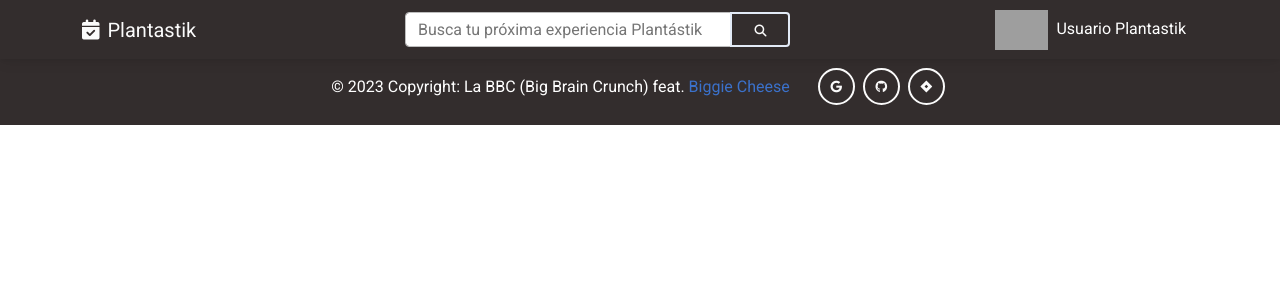
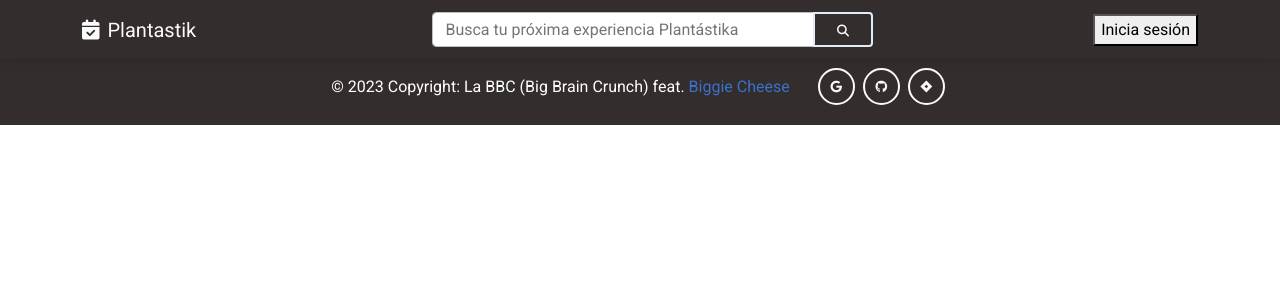
Before and after one commit to CarlCarlsonM/plantastik, a React (Create React App) app in the folder frontend/: page /main-page in a window 1280 px wide. Shown: the top 300 px of the page. Built offline with nearby package versions, Linux system fonts and the light colour scheme; grey boxes are pictures that could not be loaded.

Commit message:
LOGIN funcionando
Ahora el sistema no te pide volverte a loguear cada vez que vas al inicio de la pagina.l Ademas, ahora el header y el fotter son componentes para mas orden

```diff
--- a/frontend/src/App.js
+++ b/frontend/src/App.js
@@ -3,17 +3,7 @@ import React, { useState } from "react";
 import { Routes, Route, Link } from "react-router-dom";
 import {
   MDBContainer,
-  MDBNavbar,
-  MDBNavbarBrand,
-  MDBNavbarToggler,
-  MDBIcon,
-  MDBNavbarNav,
-  MDBCollapse,
-  MDBInputGroup,
-  MDBBtn,
-  MDBFooter,
-  MDBRow,
-  MDBCol,
+
 } from "mdb-react-ui-kit";
 import Login from "./components/login.component";
 import Register from "./components/register.component"
@@ -22,58 +12,36 @@ import CreatePlan from "./components/create-plan.component";
 import MyInterestedPlans from "./components/my-interested-plans.component";
 import MyPlans from "./components/my-plans.component";
 import UpdatePersonalData from "./components/create-plan.component";
+import { AuthProvider } from "./Contexts/AuthContext";
+import { useAuth } from "./Contexts/AuthContext";
+import MainPage from "./components/main-page.component";
+import Header from "./components/header.component";
+import Footer from "./components/footer.component";
+
+
 
 function App() {
   const [showBasic, setShowBasic] = useState(false);
 
+
+
+
   return (
+
     <>
-      <MDBNavbar bgColor="dark" expand="lg" fixed="top">
-        <MDBContainer>
-          <MDBNavbarBrand>
-            <Link to={"/"} className="text-light">
-              <MDBIcon fas icon="calendar-check" className="me-2" />
-              Plantastik
-            </Link>
-          </MDBNavbarBrand>
-          <MDBNavbarToggler
-            aria-controls="navbarSupportedContent"
-            aria-expanded="false"
-            aria-label="Toggle navigation"
-            className="text-light ml-auto"
-            onClick={() => setShowBasic(!showBasic)}
-          >
-            <MDBIcon icon="bars" fas />
-          </MDBNavbarToggler>
-          <MDBCollapse navbar show={showBasic}>
-            <MDBNavbarNav className="mr-auto mb-2 mb-lg-0 justify-content-center">
-              <MDBInputGroup tag="form" className="d-flex w-50 mt-3 mb-3">
-                <input
-                  className="form-control"
-                  placeholder="Busca tu próxima experiencia Plantástika"
-                  aria-label="Search"
-                  type="Search"
-                />
-                <MDBBtn outline className="text-light" color="secondary">
-                  <MDBIcon icon="search" />
-                </MDBBtn>
-              </MDBInputGroup>
-            </MDBNavbarNav>
-          </MDBCollapse>
-          <MDBContainer className="ms-auto user-info-navbar-container text-white">
-            <img
-              src="https://icon-library.com/images/generic-user-icon/generic-user-icon-13.jpg"
-              alt="The user"
-              className="generic-user-img me-2"
-            ></img>
-            <span>Usuario Plantastik</span>
-          </MDBContainer>
-        </MDBContainer>
-      </MDBNavbar>
+    <AuthProvider>
+
+      <Header> </Header>
 
       <MDBContainer fluid className="pt-5">
         <Routes>
-          <Route exact path="/" element={<Login />} />
+          <Route exact path="/" element={<MainPage />} />
+
+          <Route
+            exact
+            path="/login"
+            element={<Login />}
+          />
           <Route
             exact
             path="/register"
@@ -104,59 +72,19 @@ function App() {
             path="/update-personal-data"
             element={<UpdatePersonalData />}
           />
+
+          <Route
+            exact
+            path="/main-page"
+            element={<MainPage />}
+          />
         </Routes>
       </MDBContainer>
 
-      <MDBFooter
-        bgColor="dark"
-        className="text-center text-white ms-0 me-0 mb-0"
-      >
-        <MDBContainer className="p-3">
-          <MDBRow className="d-flex justify-content-center align-items-center">
-            <MDBCol size="auto">
-              <span>
-                &copy; {new Date().getFullYear()} Copyright:
-                {" La BBC (Big Brain Crunch) feat.  "}
-                <a href="https://loraxian.fandom.com/wiki/Biggie_Cheese">
-                  Biggie Cheese
-                </a>
-              </span>
-            </MDBCol>
-            <MDBCol size="auto">
-              <MDBBtn
-                outline
-                color="light"
-                floating
-                className="m-1"
-                href="https://drive.google.com/drive/folders/1-DSRks1KPTEKJU1S46UPby-bZaXlEhu_"
-                role="button"
-              >
-                <MDBIcon fab icon="google" />
-              </MDBBtn>
-              <MDBBtn
-                outline
-                color="light"
-                floating
-                className="m-1"
-                href="https://github.com/CarlCarlsonM/plantastik"
-                role="button"
-              >
-                <MDBIcon fab icon="github" />
-              </MDBBtn>
-              <MDBBtn
-                outline
-                color="light"
-                floating
-                className="m-1"
-                href="https://camurcioa.atlassian.net/jira/software/projects/PLAN/boards/1"
-                role="button"
-              >
-                <MDBIcon fab icon="jira" />
-              </MDBBtn>
-            </MDBCol>
-          </MDBRow>
-        </MDBContainer>
-      </MDBFooter>
+      <Footer></Footer>
+
+
+    </AuthProvider>
     </>
   );
 }
--- /dev/null
+++ b/frontend/src/Contexts/AuthContext.js
@@ -0,0 +1,28 @@
+import React, {useState, useContext} from 'react'
+
+const AuthContext = React.createContext();
+
+export function useAuth(){
+
+    return useContext(AuthContext);
+}
+
+export function AuthProvider(props){
+
+    const [authUser, setAuthUser] = useState(null);
+    const [isLoggedIn, setIsLoggedIn] = useState(false)
+
+
+
+    const value = {
+        authUser,
+        setAuthUser,
+        isLoggedIn,
+        setIsLoggedIn
+    }
+
+    return(
+        <AuthContext.Provider value = {value}> {props.children} </AuthContext.Provider>
+    )
+
+}
--- /dev/null
+++ b/frontend/src/components/footer.component.js
@@ -0,0 +1,77 @@
+import "../styles/shared-styles.css";
+import React, { useState } from "react";
+import { Routes, Route, Link } from "react-router-dom";
+import {
+  MDBContainer,
+  MDBIcon,
+  MDBBtn,
+  MDBFooter,
+  MDBRow,
+  MDBCol,
+} from "mdb-react-ui-kit";
+
+
+
+
+
+
+
+export default function Footer() {
+
+  return (
+
+    <>
+      <MDBFooter
+        bgColor="dark"
+        className="text-center text-white ms-0 me-0 mb-0"
+      >
+        <MDBContainer className="p-3">
+          <MDBRow className="d-flex justify-content-center align-items-center">
+            <MDBCol size="auto">
+              <span>
+                &copy; {new Date().getFullYear()} Copyright:
+                {" La BBC (Big Brain Crunch) feat.  "}
+                <a href="https://loraxian.fandom.com/wiki/Biggie_Cheese">
+                  Biggie Cheese
+                </a>
+              </span>
+            </MDBCol>
+            <MDBCol size="auto">
+              <MDBBtn
+                outline
+                color="light"
+                floating
+                className="m-1"
+                href="https://drive.google.com/drive/folders/1-DSRks1KPTEKJU1S46UPby-bZaXlEhu_"
+                role="button"
+              >
+                <MDBIcon fab icon="google" />
+              </MDBBtn>
+              <MDBBtn
+                outline
+                color="light"
+                floating
+                className="m-1"
+                href="https://github.com/CarlCarlsonM/plantastik"
+                role="button"
+              >
+                <MDBIcon fab icon="github" />
+              </MDBBtn>
+              <MDBBtn
+                outline
+                color="light"
+                floating
+                className="m-1"
+                href="https://camurcioa.atlassian.net/jira/software/projects/PLAN/boards/1"
+                role="button"
+              >
+                <MDBIcon fab icon="jira" />
+              </MDBBtn>
+            </MDBCol>
+          </MDBRow>
+        </MDBContainer>
+      </MDBFooter>
+
+    </>
+  );
+}
--- /dev/null
+++ b/frontend/src/components/header.component.js
@@ -0,0 +1,89 @@
+import "../styles/shared-styles.css";
+import React, { useState } from "react";
+
+import { Link, useNavigate } from "react-router-dom";
+import { useAuth } from '../Contexts/AuthContext';
+
+
+import {
+  MDBContainer,
+  MDBNavbar,
+  MDBNavbarBrand,
+  MDBNavbarToggler,
+  MDBIcon,
+  MDBNavbarNav,
+  MDBCollapse,
+  MDBInputGroup,
+  MDBBtn,
+
+} from "mdb-react-ui-kit";
+
+
+ export default function Header() {
+  const [showBasic, setShowBasic] = useState(false);
+
+
+  const {authUser,
+    setAuthUser,
+    isLoggedIn,
+    setIsLoggedIn} = useAuth();
+
+  return (
+
+    <>
+
+      <MDBNavbar bgColor="dark" expand="lg" fixed="top">
+        <MDBContainer>
+          <MDBNavbarBrand>
+
+            <Link to={"/"} className="text-light">
+              <MDBIcon fas icon="calendar-check" className="me-2" />
+              Plantastik
+            </Link>
+          </MDBNavbarBrand>
+          <MDBNavbarToggler
+            aria-controls="navbarSupportedContent"
+            aria-expanded="false"
+            aria-label="Toggle navigation"
+            className="text-light ml-auto"
+            onClick={() => setShowBasic(!showBasic)}
+          >
+            <MDBIcon icon="bars" fas />
+          </MDBNavbarToggler>
+          <MDBCollapse navbar show={showBasic}>
+            <MDBNavbarNav className="mr-auto mb-2 mb-lg-0 justify-content-center">
+              <MDBInputGroup tag="form" className="d-flex w-50 mt-3 mb-3">
+                <input
+                  className="form-control"
+                  placeholder="Busca tu próxima experiencia Plantástika"
+                  aria-label="Search"
+                  type="Search"
+                />
+                <MDBBtn outline className="text-light" color="secondary">
+                  <MDBIcon icon="search" />
+                </MDBBtn>
+              </MDBInputGroup>
+            </MDBNavbarNav>
+          </MDBCollapse>
+          {isLoggedIn ?(
+            <Link to="/user-info">
+          <MDBContainer className="ms-auto user-info-navbar-container text-white">
+
+            <img
+              src="https://icon-library.com/images/generic-user-icon/generic-user-icon-13.jpg"
+              alt="The user"
+              className="generic-user-img me-2"
+            ></img>
+            <span>Usuario Plantastik</span>
+
+          </MDBContainer> </Link>):<Link to="/login">
+                            <button>Inicia sesión</button>
+                          </Link>}
+        </MDBContainer>
+      </MDBNavbar>
+
+
+
+    </>
+  );
+}
--- a/frontend/src/components/login.component.js
+++ b/frontend/src/components/login.component.js
@@ -1,11 +1,18 @@
 import React, { useState } from "react";
 import { Link, useNavigate } from "react-router-dom";
+import { useAuth } from "../Contexts/AuthContext";
 import Container from "react-bootstrap/Container";
 import Row from "react-bootstrap/Row";
 import Col from "react-bootstrap/Col";
 import Form from "react-bootstrap/Form";
 import Axios from 'axios';
 export default function Login()  {
+
+  const {authUser,
+    setAuthUser,
+    isLoggedIn,
+    setIsLoggedIn} = useAuth();
+
 
 
   const [state, setState] = useState({
@@ -15,8 +22,8 @@ export default function Login()  {
     errors: {}
 
   });
+
   const navigate = useNavigate()
-
   const validation = (values) =>{
 
     let error = {};
@@ -71,12 +78,21 @@ export default function Login()  {
       email: state.email,
       password: state.password,
     }).then((res) => {
-        if(res.data === "Success"){
+        if(res.data.message === "Success"){
           navigate("/user-info");
           setState({
             ...state,
             login: true
           });
+
+
+          setIsLoggedIn(true)
+          setAuthUser({
+            idUser: res.data.userData.id_user
+          })
+
+
+
         }else{
           alert("no record existed")
         }
--- /dev/null
+++ b/frontend/src/components/main-page.component.js
@@ -0,0 +1,22 @@
+import React, { Component } from 'react';
+import Container from "react-bootstrap/Container";
+import Row from "react-bootstrap/Row";
+import Col from "react-bootstrap/Col";
+import { useAuth } from '../Contexts/AuthContext';
+
+
+export default function MainPage() {
+
+
+
+    return (
+      <>
+        <Container fluid>
+
+
+
+        </Container>
+      </>
+    )
+
+}
```
Also changed, not shown: 1 other file (tests, documents, lock files or other folders).
